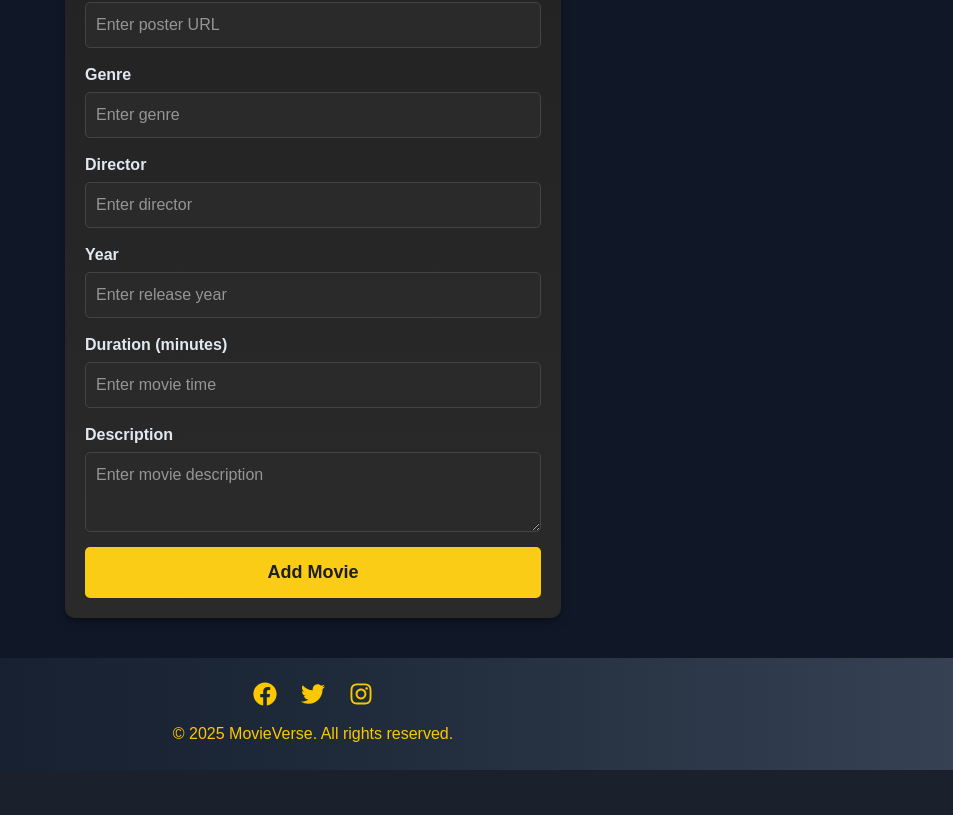
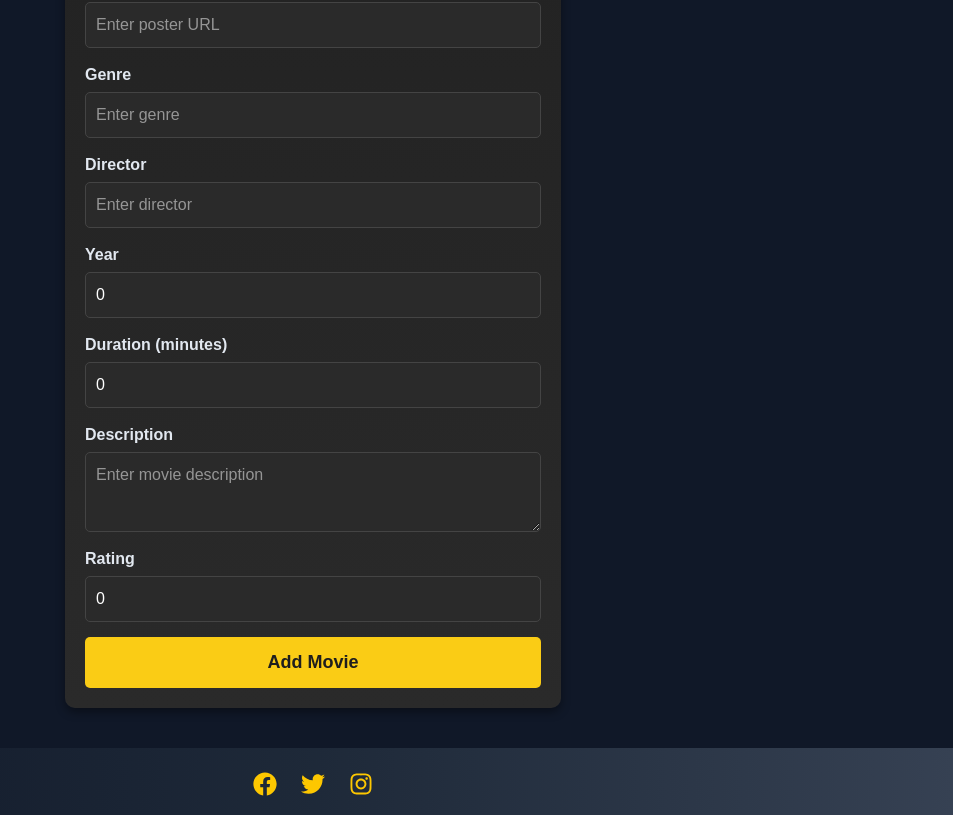
Before and after one commit to DaniUzunski7/MovieVerse-ReactJs, a React (Vite) app in the folder client/: page /movies/add in a window 1280 px wide. Shown: the part 368-1183 px from the top of the page, without its empty margins (327-1280 px from the left). Before the commit the page ends 1138 px from the top, so only its background shows below. Built offline with nearby package versions, Linux system fonts and the light colour scheme.

Commit message:
Update AddMovie.jsx

```diff
--- a/client/src/components/addMovie/AddMovie.jsx
+++ b/client/src/components/addMovie/AddMovie.jsx
@@ -9,8 +9,7 @@ import { useState } from "react";
 export default function AddContent(){
     const navigate = useNavigate()
 
-    const [entries, setEntries] = useState([]);
-    const [formData, setFormData] = useState({ title: "", poster: "", genre: "", director: "", year: "", time: "", description: "" });
+    const [formData, setFormData] = useState({ title: "", poster: "", genre: "", director: "", year: 0, time: 0, description: "", rating: 0 });
 
     const handleChange = (e) => {
         setFormData({ ...formData, [e.target.name]: e.target.value });
@@ -19,7 +18,7 @@ export default function AddContent(){
       const submitAction = async (formData) => {
         const movieData = Object.fromEntries(formData);
 
-        await movieServices.addMovie(movieData);
+        await movieServices.addMovie(movieData, 'movies');
 
         navigate('/movies');
       };
@@ -120,6 +119,19 @@ export default function AddContent(){
     />
   </div>
 
+  <div className="form-group">
+    <label htmlFor="genre">Rating</label>
+    <input
+      type="number"
+      id="rating"
+      name="rating"
+      placeholder="Enter rating"
+      value={formData.rating}
+      onChange={handleChange}
+      required
+    />
+  </div>
+
   <button type="submit" className="submit-btn">Add Movie</button>
 </form>
       </div>
```
